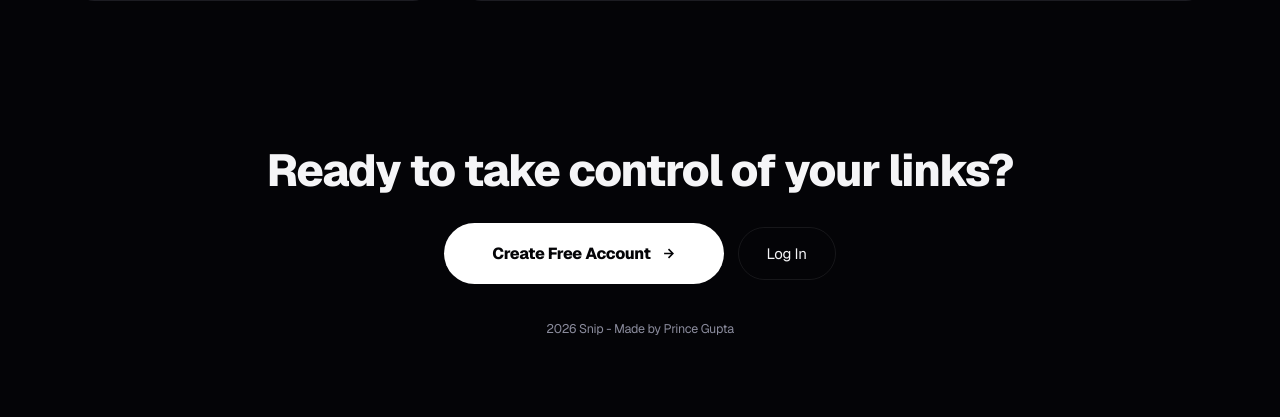
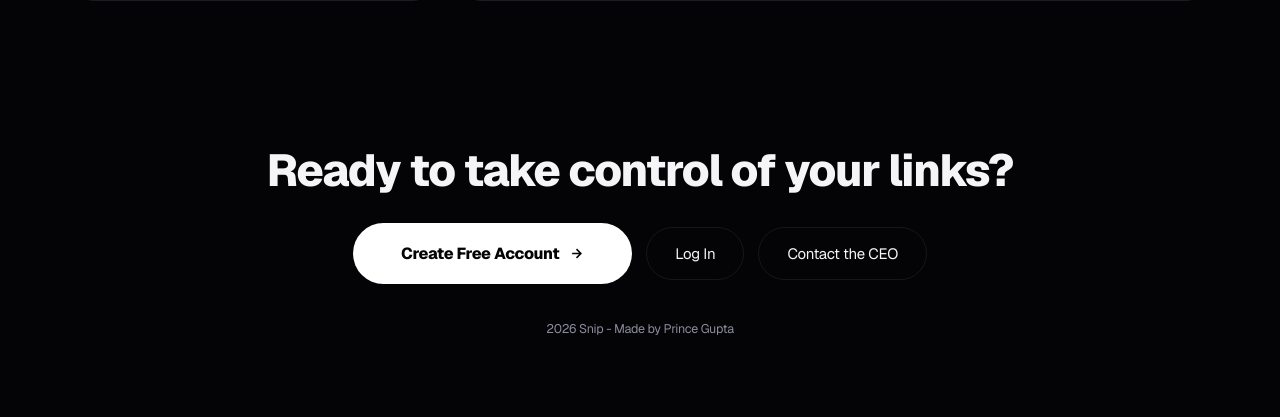
Before and after one commit to cosmic-116/URL-Shortener, a Flask app: page / in a window 1280 px wide. Shown: the part 1868-2285 px from the top of the page. Run offline with Flask 3, Linux system fonts and the light colour scheme; parts of the project's set-up code (start-up, migrations or seed data) failed here and were passed over; some libraries are stand-ins or nearby versions.

Commit message:
Add CEO contact button to homepage footer

```diff
--- a/templates/index.html
+++ b/templates/index.html
@@ -368,6 +368,9 @@
         <a href="/login" class="btn-outline" style="padding: 16px 28px; font-size: 15px; border-radius: var(--radius-full);">
             <span>Log In</span>
         </a>
+        <a href="mailto:prince.gupta@snip-it.me" class="btn-outline" style="padding: 16px 28px; font-size: 15px; border-radius: var(--radius-full);">
+            <span>Contact the CEO</span>
+        </a>
     </div>
     <p style="font-size: 12.5px; color: var(--text-muted); margin-top: 36px;">
         2026 Snip - Made by Prince Gupta
```
